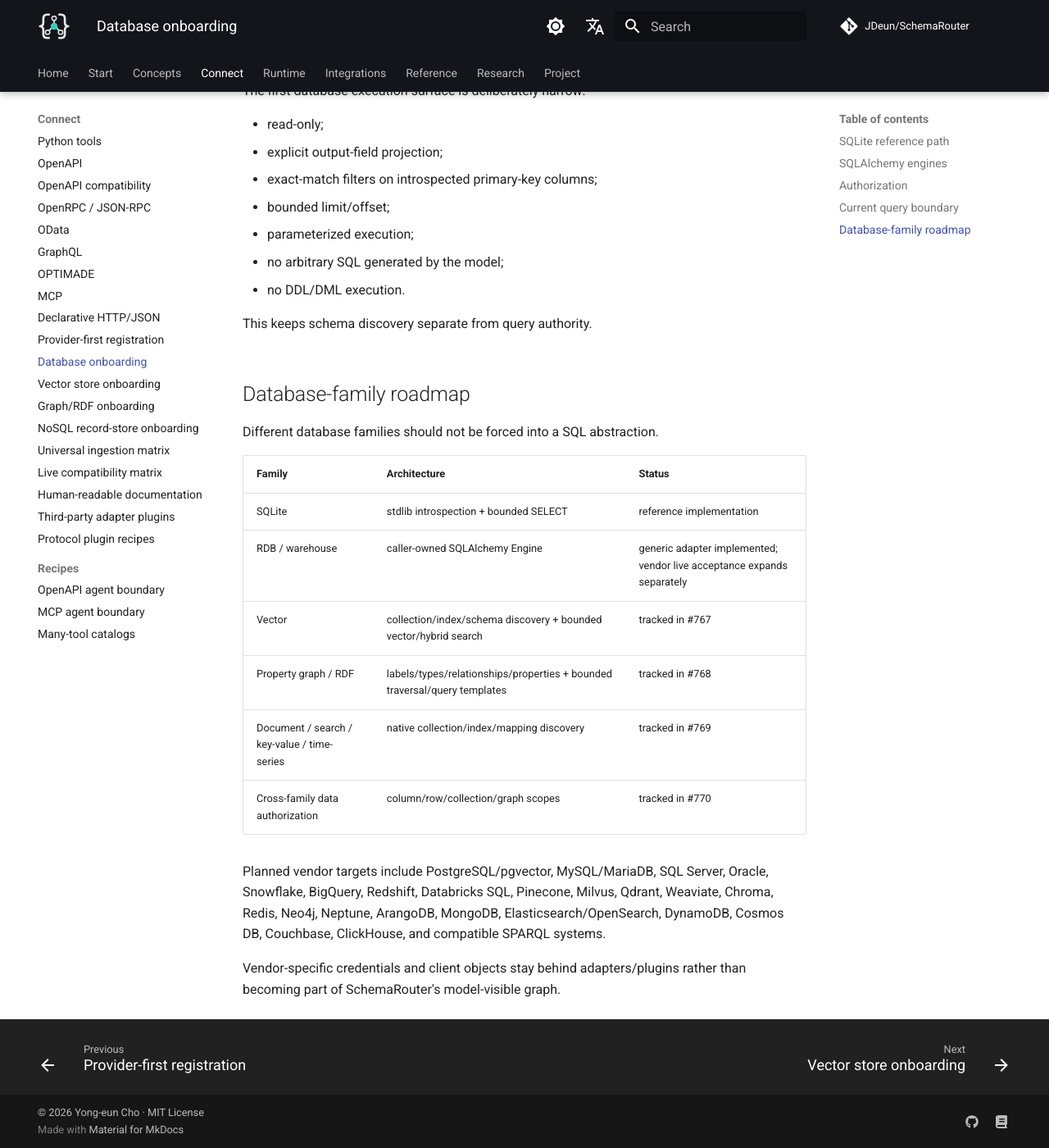
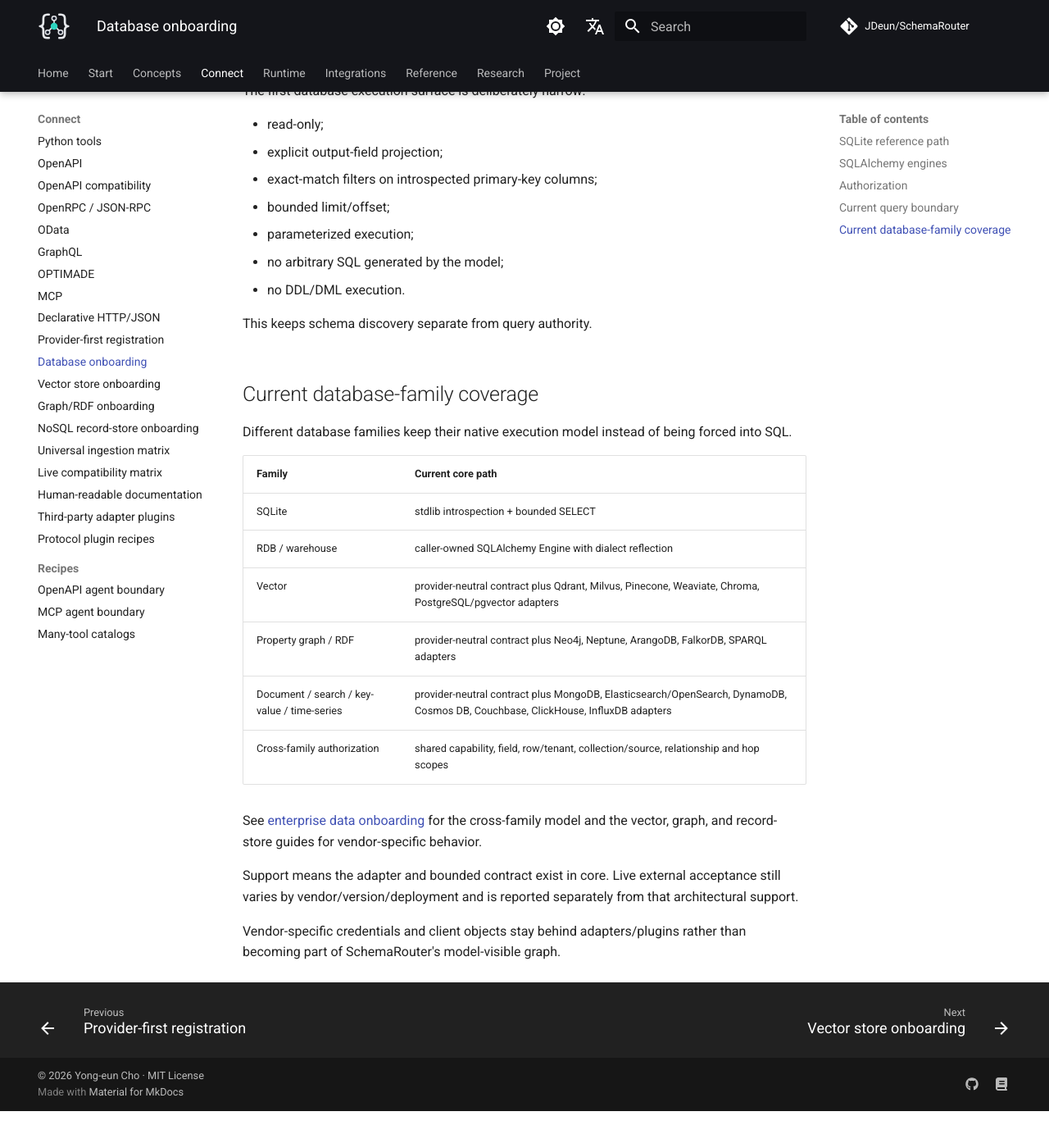
Before and after one commit to JDeun/SchemaRouter, an MkDocs documentation site: the page built from docs/guides/database-onboarding.md, in a window 1280 px wide and 1400 px high, scrolled down 2749 px. Shown: the whole window at 82% size. Built offline with MkDocs 1.6.1 and Material for MkDocs 9.7.7, drawn with Linux system fonts in a browser that asks for light colours; comment, search, counter and statistics services are not loaded; after the commit the page ends 4104 px from its top, so only the background shows below that.

Commit message:
docs: replace stale database roadmap with current coverage

```diff
--- a/docs/guides/database-onboarding.md
+++ b/docs/guides/database-onboarding.md
@@ -134,23 +134,24 @@
 
 This keeps schema discovery separate from query authority.
 
-## Database-family roadmap
+## Current database-family coverage
 
-Different database families should not be forced into a SQL abstraction.
+Different database families keep their native execution model instead of being forced into SQL.
 
-| Family | Architecture | Status |
-| --- | --- | --- |
-| SQLite | stdlib introspection + bounded SELECT | reference implementation |
-| RDB / warehouse | caller-owned SQLAlchemy Engine | generic adapter implemented; vendor live acceptance expands separately |
-| Vector | collection/index/schema discovery + bounded vector/hybrid search | tracked in #767 |
-| Property graph / RDF | labels/types/relationships/properties + bounded traversal/query templates | tracked in #768 |
-| Document / search / key-value / time-series | native collection/index/mapping discovery | tracked in #769 |
-| Cross-family data authorization | column/row/collection/graph scopes | tracked in #770 |
+| Family | Current core path |
+| --- | --- |
+| SQLite | stdlib introspection + bounded SELECT |
+| RDB / warehouse | caller-owned SQLAlchemy Engine with dialect reflection |
+| Vector | provider-neutral contract plus Qdrant, Milvus, Pinecone, Weaviate, Chroma, PostgreSQL/pgvector adapters |
+| Property graph / RDF | provider-neutral contract plus Neo4j, Neptune, ArangoDB, FalkorDB, SPARQL adapters |
+| Document / search / key-value / time-series | provider-neutral contract plus MongoDB, Elasticsearch/OpenSearch, DynamoDB, Cosmos DB, Couchbase, ClickHouse, InfluxDB adapters |
+| Cross-family authorization | shared capability, field, row/tenant, collection/source, relationship and hop scopes |
 
-Planned vendor targets include PostgreSQL/pgvector, MySQL/MariaDB, SQL Server, Oracle, Snowflake,
-BigQuery, Redshift, Databricks SQL, Pinecone, Milvus, Qdrant, Weaviate, Chroma, Redis,
-Neo4j, Neptune, ArangoDB, MongoDB, Elasticsearch/OpenSearch, DynamoDB, Cosmos DB, Couchbase,
-ClickHouse, and compatible SPARQL systems.
+See [enterprise data onboarding](enterprise-data-onboarding.md) for the cross-family model and the
+vector, graph, and record-store guides for vendor-specific behavior.
+
+Support means the adapter and bounded contract exist in core. Live external acceptance still varies
+by vendor/version/deployment and is reported separately from that architectural support.
 
 Vendor-specific credentials and client objects stay behind adapters/plugins rather than becoming
 part of SchemaRouter's model-visible graph.
```
